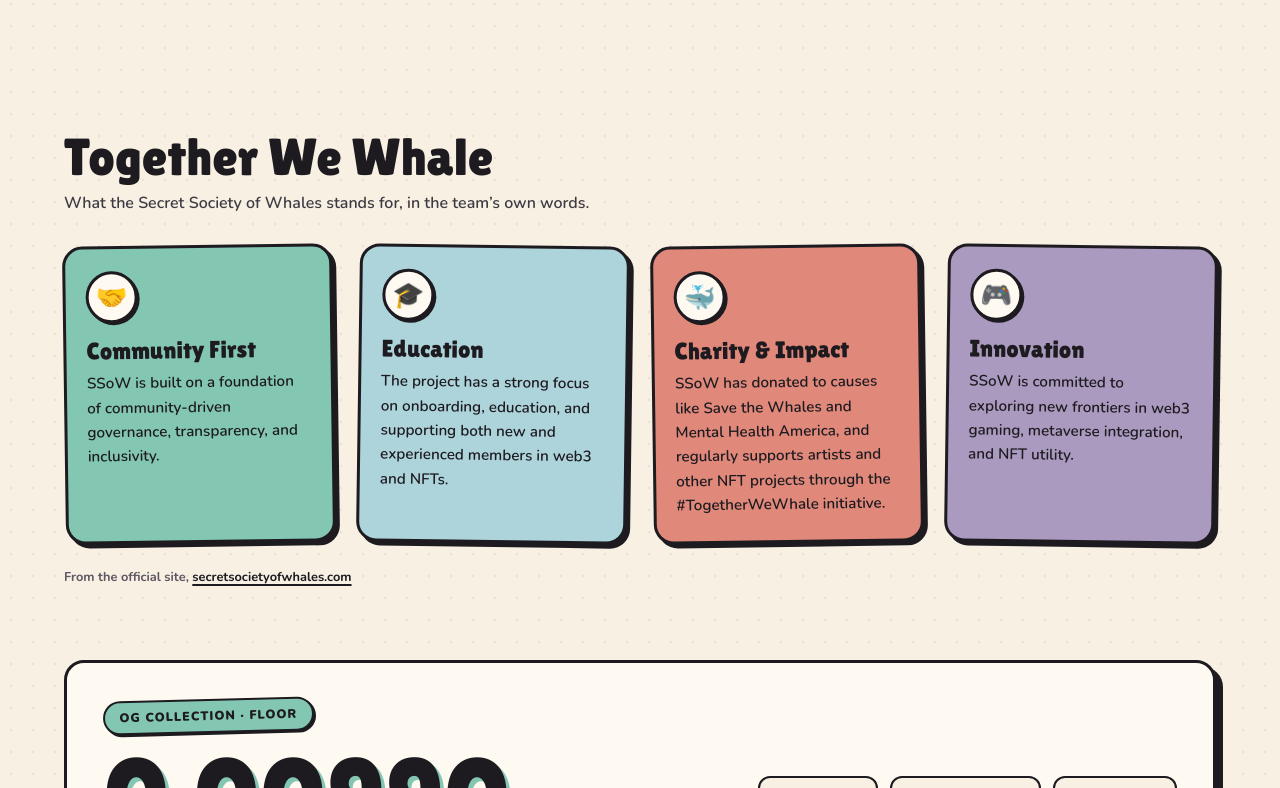
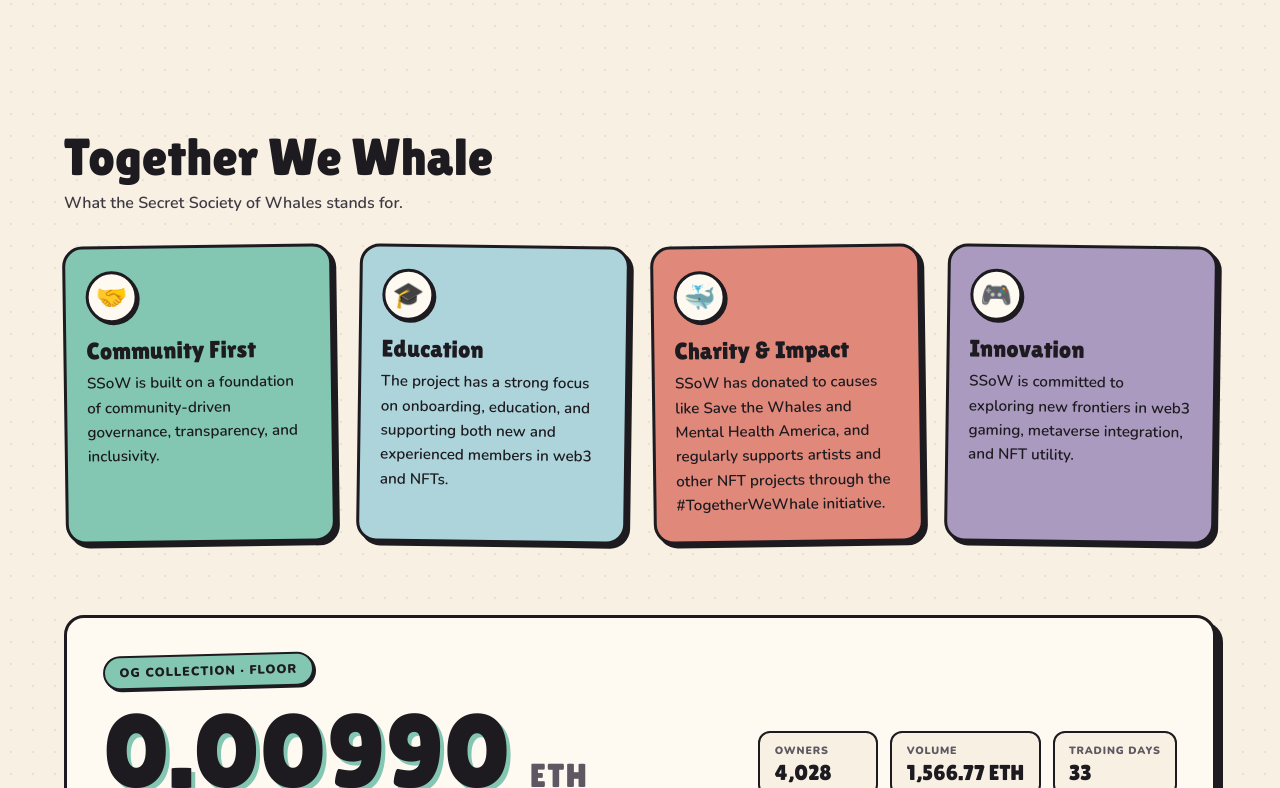
Before and after one commit to phillipppppp/ssow-fan-site, a plain HTML site: page index.html in a window 1280 px wide. Shown: the part 645-1433 px from the top of the page. Drawn offline with nearby package versions, Linux system fonts and the light colour scheme; no server answers.

Commit message:
Drop the source credit under "Together We Whale"
The team approved using their pillars on this site, so the section no
longer needs a "from the official site" line.

Co-Authored-By: Claude Opus 5.5 <noreply@anthropic.com>

```diff
--- a/index.css
+++ b/index.css
@@ -59,10 +59,6 @@
 }
 
 .Pillar p { font-size: 0.95rem; font-weight: 600; line-height: 1.6; color: var(--ink); }
-
-.About-source { margin-top: 1.5rem; font-size: 0.8rem; font-weight: 700; color: var(--ink-3); }
-.About-source a { color: var(--ink); text-decoration: underline; text-decoration-thickness: 2px; text-underline-offset: 3px; }
-.About-source a:hover { color: var(--accent); }
 
 /* ------------------------------------------------------------
    Hero — the title on the left, the pod of whales on the right
--- a/index.html
+++ b/index.html
@@ -90,10 +90,10 @@
         </div>
     </section>
 
-    <!-- What SSoW stands for, quoted from the official site, credited below -->
+    <!-- What SSoW stands for (the project's own pillars, used with the team's OK) -->
     <section class="About" aria-labelledby="aboutTitle">
         <h2 class="Section-title" id="aboutTitle">Together We Whale</h2>
-        <p class="Section-lede">What the Secret Society of Whales stands for, in the team&rsquo;s own words.</p>
+        <p class="Section-lede">What the Secret Society of Whales stands for.</p>
 
         <ul class="Pillars">
             <li class="Pillar">
@@ -117,9 +117,6 @@
                 <p>SSoW is committed to exploring new frontiers in web3 gaming, metaverse integration, and NFT utility.</p>
             </li>
         </ul>
-
-        <p class="About-source">From the official site,
-            <a href="https://www.secretsocietyofwhales.com/" target="_blank" rel="noopener noreferrer">secretsocietyofwhales.com</a></p>
     </section>
 
     <section class="Floor" data-floor-chart aria-label="OG collection floor price"></section>
```
